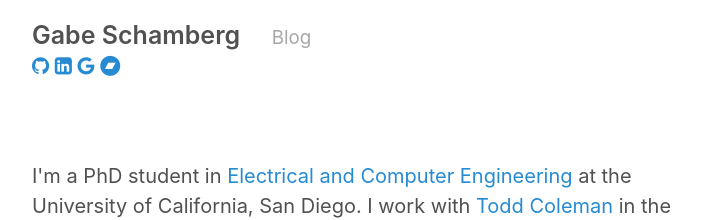
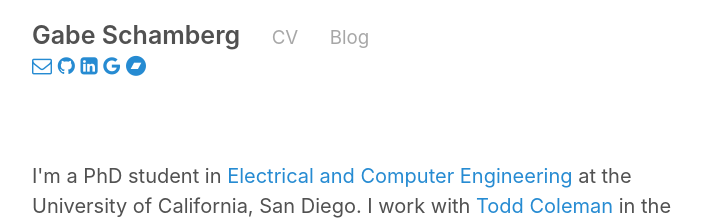
Before and after one commit to gabeschamberg/gabeschamberg.github.io, a Jekyll site: the page built from index.html, in a window 1280 px wide. Shown: the top 220 px of the page, without its empty margins (258-960 px from the left). Built offline with Jekyll 4.4.1, drawn with Linux system fonts in a browser that asks for light colours; the list of posts is cut into pages by our own code.

Commit message:
added cv and email icon

```diff
--- a/_config.yml
+++ b/_config.yml
@@ -3,6 +3,7 @@ permalink:           pretty
 
 # Setup
 title:               Gabe Schamberg
+tagline:             Electrical Engineer
 url:                 http://gabeschamberg.github.io
 paginate:            1
 baseurl:             ""
@@ -25,6 +26,7 @@ version:             2.0.0
 github:              gabeschamberg
 
 pages_list:
+  CV: '/cv'
   Blog: '/blog'
 
 # Gems
--- a/_layouts/default.html
+++ b/_layouts/default.html
@@ -15,6 +15,11 @@
           {% endfor %}
         </h3>
         <div id="contact-list" style="text-align:left">
+          <a href="mailto:gabeschamberg@gmail.com">
+              <span>
+                <i class="fa fa-envelope-o"></i>
+              </span>
+          </a>
           <a href="https://github.com/gabeschamberg">
               <span>
                 <i class="fa fa-github"></i>
--- a/_layouts/page.html
+++ b/_layouts/page.html
@@ -3,6 +3,5 @@ layout: default
 ---
 
 <article class="page">
-  <h1 class="page-title">{{ page.title }}</h1>
   {{ content }}
 </article>
```
